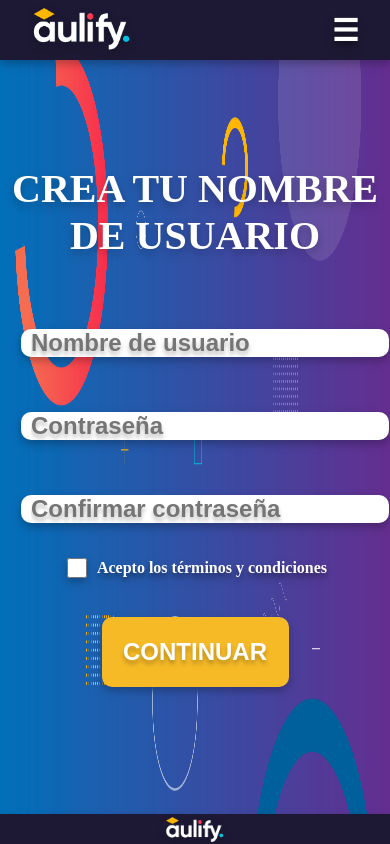
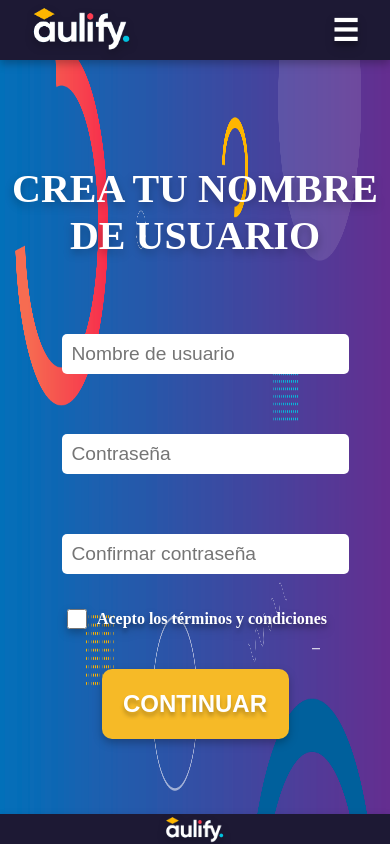
Before and after one commit to TonyNogueron/TC2005B-Front, a React (Create React App) app: page /register in a window 390 px wide. Built offline with nearby package versions, Linux system fonts and the light colour scheme; a web font is replaced by a local one.

Commit message:
#865buencq Functional front-end of register-page.

```diff
--- a/src/pages/LoginPage/LoginPage.css
+++ b/src/pages/LoginPage/LoginPage.css
@@ -120,6 +120,4 @@
     .LoginForm li{
         margin-bottom: 10%;
     }
-
-
 }
--- a/src/pages/MainPage/MainPage.css
+++ b/src/pages/MainPage/MainPage.css
@@ -95,17 +95,12 @@
 
     .bottomContainer form input{
         width: 100%;
-        height: 100%;
+        height: 40px;
         border: none;
-        border-radius: 10px;
-        background-color: #fff;
-        color: #000;
-        font-size: 1.5rem;
-        font-weight: 600;
-        margin-top: 10%;
-        transition: all 0.3s ease-in-out;
-        filter: var(--mainFilter);
-        text-shadow: var(--textShadow);
+        border-radius: 5px;
+        padding: 0 10px;
+        font-size: 1.2rem;
+        margin-top: 15%;
     }
 
     .bottomContainer button{
--- a/src/pages/RegisterPage/Register.css
+++ b/src/pages/RegisterPage/Register.css
@@ -77,4 +77,13 @@
     .termsAndConditions{
         font-size: 1rem;
     }
+
+    .registerForm ul li input{
+        width: 100%;
+        height: 40px;
+        border: none;
+        border-radius: 5px;
+        padding: 0 10px;
+        font-size: 1.2rem;
+    }
 }
```
